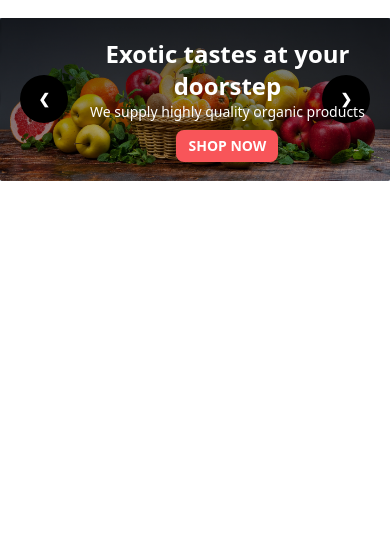
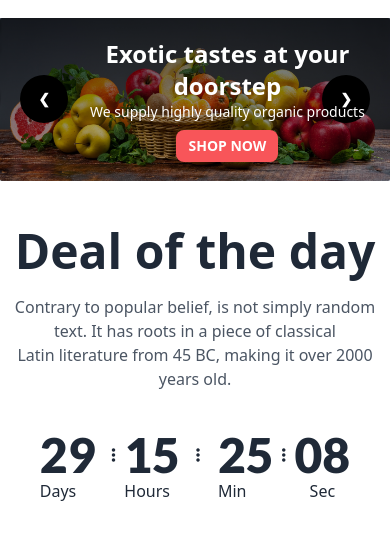
Before and after one commit to isalim079/assignment-3, a plain HTML site: page index.html in a window 390 px wide. Shown: the part 122-662 px from the top of the page. Drawn offline with nearby package versions, Linux system fonts and the light colour scheme; grey boxes are pictures that could not be loaded.

Commit message:
coundown section responsive

```diff
--- a/index.html
+++ b/index.html
@@ -115,9 +115,12 @@
                     </div>
                     <!-- slider text -->
                     <div class="absolute top-[20px] left-[90px] md:top-[75px] md:left-72 text-center md:space-y-7">
-                        <h1 class="text-white text-center text-2xl md:text-7xl font-bold">Exotic tastes at your<br>doorstep</h1>
-                        <p class="text-white text-sm md:text-xl md:font-medium mb-2 md:mb-0">We supply highly quality organic products</p>
-                        <button class="btn btn-primary bg-common-red text-white border-none btn-sm md:btn-lg">Shop Now</button>
+                        <h1 class="text-white text-center text-2xl md:text-7xl font-bold">Exotic tastes at
+                            your<br>doorstep</h1>
+                        <p class="text-white text-sm md:text-xl md:font-medium mb-2 md:mb-0">We supply highly quality
+                            organic products</p>
+                        <button class="btn btn-primary bg-common-red text-white border-none btn-sm md:btn-lg">Shop
+                            Now</button>
                     </div>
                 </div>
                 <!-- slider-2 -->
@@ -129,9 +132,12 @@
                     </div>
                     <!-- slider text -->
                     <div class="absolute top-[20px] left-[90px] md:top-[75px] md:left-72 text-center md:space-y-7">
-                        <h1 class="text-white text-center text-2xl md:text-7xl font-bold">Exotic tastes at your<br>doorstep</h1>
-                        <p class="text-white text-sm md:text-xl md:font-medium mb-2 md:mb-0">We supply highly quality organic products</p>
-                        <button class="btn btn-primary bg-common-red text-white border-none btn-sm md:btn-lg">Shop Now</button>
+                        <h1 class="text-white text-center text-2xl md:text-7xl font-bold">Exotic tastes at
+                            your<br>doorstep</h1>
+                        <p class="text-white text-sm md:text-xl md:font-medium mb-2 md:mb-0">We supply highly quality
+                            organic products</p>
+                        <button class="btn btn-primary bg-common-red text-white border-none btn-sm md:btn-lg">Shop
+                            Now</button>
                     </div>
                 </div>
                 <!-- slider 3 -->
@@ -143,9 +149,12 @@
                     </div>
                     <!-- slider text -->
                     <div class="absolute top-[20px] left-[90px] md:top-[75px] md:left-72 text-center md:space-y-7">
-                        <h1 class="text-white text-center text-2xl md:text-7xl font-bold">Exotic tastes at your<br>doorstep</h1>
-                        <p class="text-white text-sm md:text-xl md:font-medium mb-2 md:mb-0">We supply highly quality organic products</p>
-                        <button class="btn btn-primary bg-common-red text-white border-none btn-sm md:btn-lg">Shop Now</button>
+                        <h1 class="text-white text-center text-2xl md:text-7xl font-bold">Exotic tastes at
+                            your<br>doorstep</h1>
+                        <p class="text-white text-sm md:text-xl md:font-medium mb-2 md:mb-0">We supply highly quality
+                            organic products</p>
+                        <button class="btn btn-primary bg-common-red text-white border-none btn-sm md:btn-lg">Shop
+                            Now</button>
                     </div>
                 </div>
                 <!-- slider 4 -->
@@ -157,9 +166,12 @@
                     </div>
                     <!-- slider text -->
                     <div class="absolute top-[20px] left-[90px] md:top-[75px] md:left-72 text-center md:space-y-7">
-                        <h1 class="text-white text-center text-2xl md:text-7xl font-bold">Exotic tastes at your<br>doorstep</h1>
-                        <p class="text-white text-sm md:text-xl md:font-medium mb-2 md:mb-0">We supply highly quality organic products</p>
-                        <button class="btn btn-primary bg-common-red text-white border-none btn-sm md:btn-lg">Shop Now</button>
+                        <h1 class="text-white text-center text-2xl md:text-7xl font-bold">Exotic tastes at
+                            your<br>doorstep</h1>
+                        <p class="text-white text-sm md:text-xl md:font-medium mb-2 md:mb-0">We supply highly quality
+                            organic products</p>
+                        <button class="btn btn-primary bg-common-red text-white border-none btn-sm md:btn-lg">Shop
+                            Now</button>
                     </div>
                 </div>
             </div>
@@ -193,9 +205,57 @@
             </div>
         </div>
         <!-- Bonus little section done -->
-
     </header>
     <main>
+        <!-- deal of the day section -->
+        <div class="max-w-screen-xl mx-auto mt-10 md:mt-72 mb-32">
+            <div class="md:flex md:items-center md:justify-between">
+                <div class="space-y-5 text-center md:text-left">
+                    <h1 class="text-5xl font-extrabold">Deal of the day</h1>
+                    <p class="text-base font-medium text-gray-600">Contrary to popular belief, is not simply random
+                        text. It has roots in a piece of classical <br> Latin literature from 45 BC, making it over 2000
+                        years old.</p>
+                </div>
+                <!-- countdown section -->
+                <div class="mt-10 md:mt-0 flex justify-center">
+                    <div class="grid grid-flow-col gap-2 md:gap-10 text-center auto-cols-max">
+                        <div class="flex flex-col">
+                            <span class="flex items-center">
+                                <span class="countdown font-lato text-5xl font-extrabold">
+                                    <span style="--value:29;"></span>
+                                </span>
+                                <span class="pl-4 md:pl-10"><i class="fa-solid fa-ellipsis-vertical"></i></span>
+                            </span>
+                            <p class="mr-10">Days</p>
+                        </div>
+                        <div class="flex flex-col">
+                            <span class="flex items-center">
+                                <span class="countdown font-lato text-5xl font-extrabold">
+                                    <span style="--value:15;"></span>
+                                </span>
+                                <span class="pl-4 md:pl-10"><i class="fa-solid fa-ellipsis-vertical"></i></span>
+                            </span>
+                            <p class="mr-10">Hours</p>
+                        </div>
+                        <div class="flex flex-col">
+                            <span class="flex items-center">
+                                <span class="countdown font-lato text-5xl font-extrabold">
+                                    <span style="--value:25;"></span>
+                                </span><span class="pl-2 md:pl-10"><i class="fa-solid fa-ellipsis-vertical"></i></span>
+                            </span>
+                            <p class="mr-10">Min</p>
+                        </div>
+                        <div class="flex flex-col">
+                            <span class="countdown font-lato text-5xl font-extrabold">
+                                <span style="--value:08;"></span>
+                            </span>
+                            <p>Sec</p>
+                        </div>
+                    </div>
+                </div>
+            </div>
+        </div>
+        <!-- Deal of the day with countdown section done -->
 
     </main>
     <footer>
```
